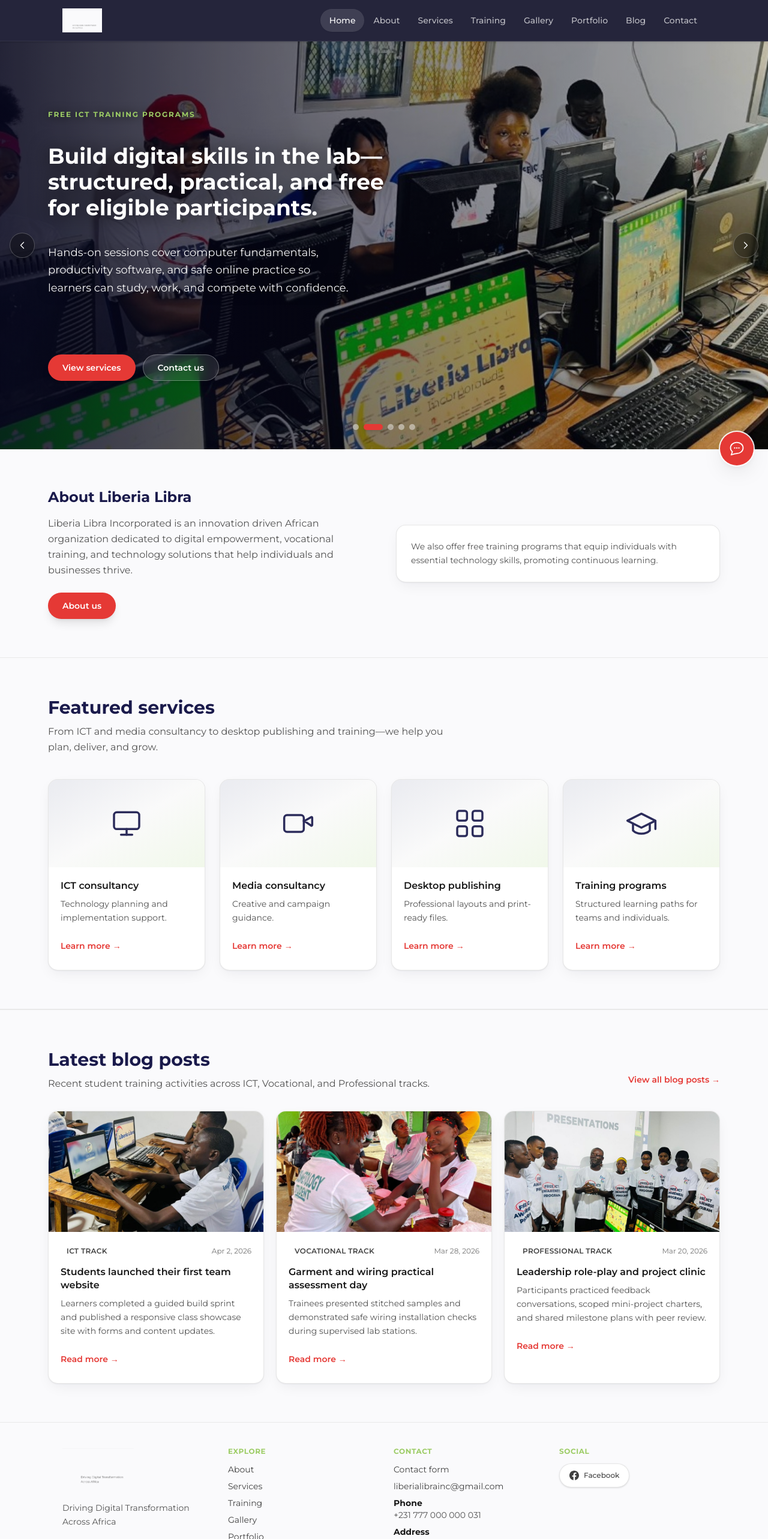
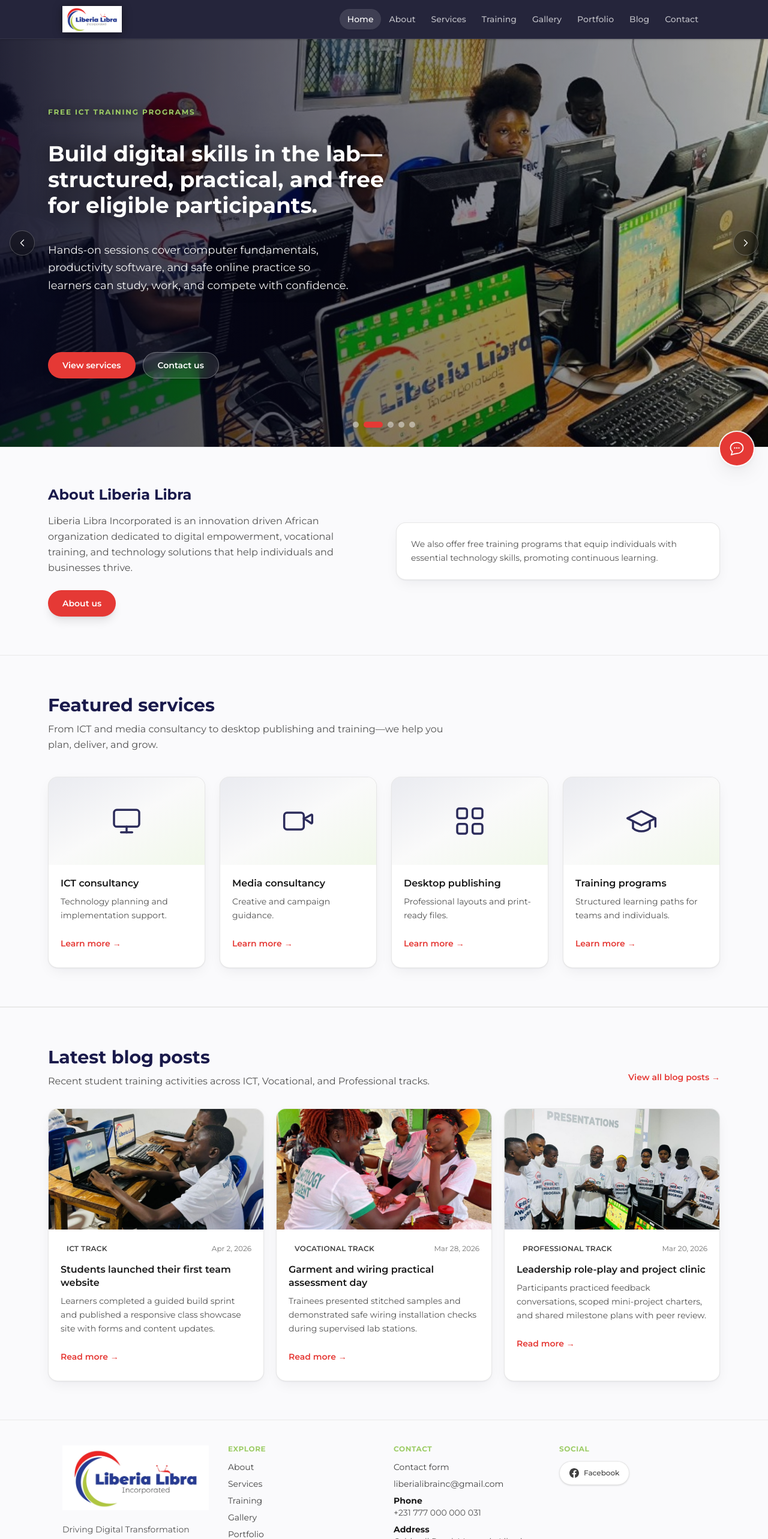
Before and after one commit to DanielAbaka/liberia-libra-web, a React (Vite) app: page / in a window 1280 px wide. Shown: the top 2566 px of the page at 60% size. Built offline with nearby package versions, Linux system fonts and the light colour scheme.

Commit message:
adding logo

```diff
--- a/src/components/Footer.jsx
+++ b/src/components/Footer.jsx
@@ -1,4 +1,5 @@
 import { Link } from "react-router-dom";
+import { publicAsset } from "../lib/publicAsset.js";
 
 function scrollToTop() {
   window.scrollTo({ top: 0, behavior: "smooth" });
@@ -15,12 +16,15 @@
             className="inline-block focus-visible:rounded-lg focus-visible:outline focus-visible:outline-2 focus-visible:outline-offset-2 focus-visible:outline-[var(--color-ll-accent)]"
           >
             <img
-              src="/libra-logo.png"
+              src={publicAsset("libra-logo.png")}
               alt="Liberia Libra Incorporated"
-              className="h-14 w-auto max-w-[min(100%,260px)] object-contain object-left min-[400px]:h-16 sm:h-[4.5rem] sm:max-w-[min(100%,280px)]"
+              className="h-[5rem] w-auto max-w-[min(100%,340px)] object-contain object-left min-[400px]:h-[5.75rem] sm:h-28 sm:max-w-[min(100%,380px)]"
+              width={380}
+              height={120}
+              decoding="async"
             />
           </Link>
-          <p className="mt-3 text-xs leading-relaxed text-neutral-600 sm:text-sm">
+          <p className="mt-3 max-w-sm text-xs leading-relaxed text-neutral-600 sm:text-sm">
             Driving Digital Transformation Across Africa
           </p>
         </div>
--- a/src/components/Header.jsx
+++ b/src/components/Header.jsx
@@ -1,5 +1,6 @@
 import { useState } from "react";
 import { NavLink } from "react-router-dom";
+import { publicAsset } from "../lib/publicAsset.js";
 
 const nav = [
   { to: "/", label: "Home", end: true },
@@ -14,7 +15,7 @@
 
 const linkClass = ({ isActive }) =>
   [
-    "rounded-full px-3.5 py-2 text-sm font-medium transition-all duration-200",
+    "rounded-full px-3 py-1.5 text-sm font-medium transition-all duration-200",
     isActive
       ? "bg-white/12 text-white shadow-sm ring-1 ring-white/15"
       : "text-white/70 hover:bg-white/[0.06] hover:text-white",
@@ -25,19 +26,21 @@
 
   return (
     <header className="sticky top-0 z-50 border-b border-white/[0.07] bg-[color-mix(in_srgb,var(--color-ll-bg)_88%,transparent)] shadow-sm shadow-black/15 backdrop-blur-xl backdrop-saturate-150">
-      <div className="mx-auto flex max-w-[1120px] items-center justify-between gap-2 px-3 py-3 min-[400px]:gap-3 min-[400px]:px-4 sm:gap-4 sm:px-6 sm:py-3.5">
+      <div className="mx-auto flex max-w-[1120px] items-center justify-between gap-2 px-3 py-2 min-[400px]:gap-3 min-[400px]:px-4 sm:gap-4 sm:px-6 sm:py-2.5">
         <NavLink
           to="/"
           className="flex min-w-0 shrink items-center no-underline hover:opacity-95"
           aria-label="Liberia Libra Incorporated — Home"
         >
           <img
-            src="/libra-logo.png"
+            src={publicAsset("libra-logo.png")}
             alt="Liberia Libra Incorporated"
-            width={200}
-            height={50}
-            className="h-8 w-auto max-w-[min(11rem,52vw)] object-contain object-left sm:h-10 sm:max-w-[13rem]"
+            width={280}
+            height={70}
+            className="h-10 w-auto max-w-[min(16rem,calc(100vw-5rem))] object-contain object-left drop-shadow-[0_2px_8px_rgba(0,0,0,0.45)] sm:h-11 sm:max-w-[19rem]"
             decoding="async"
+            fetchPriority="high"
+            loading="eager"
           />
         </NavLink>
 
@@ -54,7 +57,7 @@
 
         <button
           type="button"
-          className="flex h-11 w-11 flex-col items-center justify-center gap-1.5 rounded-full border border-white/15 bg-white/[0.08] text-white shadow-md shadow-black/20 transition hover:bg-white/[0.12] md:hidden"
+          className="flex h-10 w-10 flex-col items-center justify-center gap-1.5 rounded-full border border-white/15 bg-white/[0.08] text-white shadow-md shadow-black/20 transition hover:bg-white/[0.12] md:hidden"
           aria-expanded={open}
           aria-controls="mobile-nav"
           aria-label={open ? "Close menu" : "Open menu"}
--- /dev/null
+++ b/src/lib/publicAsset.js
@@ -0,0 +1,6 @@
+/** Public folder URL — respects Vite `base` (e.g. GitHub Pages subpath). */
+export function publicAsset(filename) {
+  const base = import.meta.env.BASE_URL || "/";
+  const name = filename.startsWith("/") ? filename.slice(1) : filename;
+  return `${base}${name}`;
+}
```
Also changed, not shown: public/libra-logo.png.
